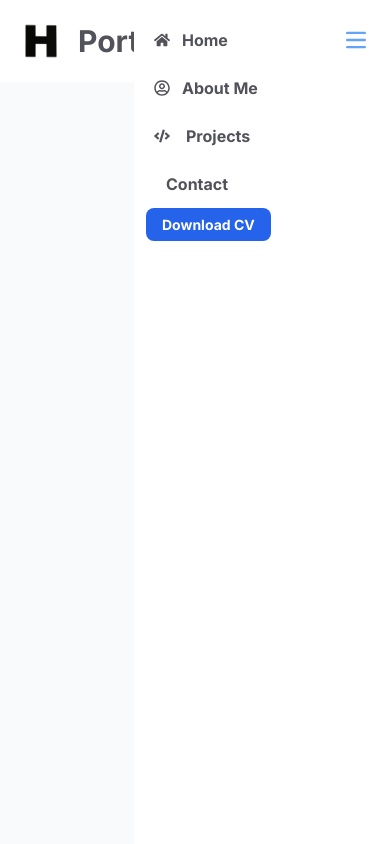
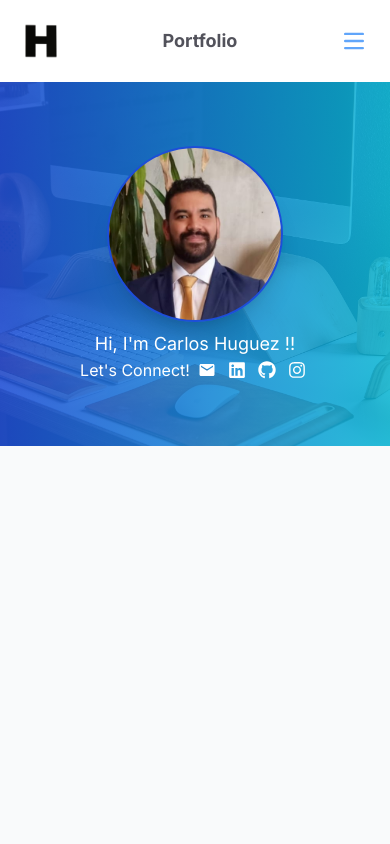
Before and after one commit to Huguez/Portfolio, a Next.js app: page / in a window 390 px wide. Shown: the top 844 px of the page. Built offline with nearby package versions, Linux system fonts and the light colour scheme.

Commit message:
hello message

```diff
--- /dev/null
+++ b/src/app/(pages)/layout.tsx
@@ -0,0 +1,12 @@
+import { Footer, Header, Sidebar } from "@/components";
+
+interface Lprops { children: React.ReactNode; }
+
+export default function Layout({ children }: Lprops ) {
+   return <>
+      <Header />
+      <Sidebar />
+      { children }
+      <Footer />
+   </>;
+}
--- a/src/app/(pages)/page.tsx
+++ b/src/app/(pages)/page.tsx
@@ -1,20 +1,69 @@
-import { Footer, Header, Sidebar } from "@/components";
+import Link from 'next/link';
+import desktop5 from '/public/imgs/Desktop_5.jpg';
+import me from '/public/me/Carlos_Huguez.jpeg';
+
+import { Metadata } from "next/types";
+import { FaGithub, FaInstagram, FaLinkedin } from 'react-icons/fa';
+import { MdEmail } from 'react-icons/md';
+
+export const metadata: Metadata = {
+  title: "Carlos Huguez's Portfolio",
+  description: "Portfolio where show my abilities, capacities, and experience.",
+};
 
 export default function Home() {
-  return (
-    <>
-      <Header />
-      <Sidebar />
-      <main className="bg-gray-50	min-h-screen	">
-        {/* Hello I'm Carlos Huguez */}
+	return (
+		<main className="bg-gray-50	min-h-screen">
 
-        {/* WHO AM I? */}
+			<div className=" relative bg-cover bg-center bg-no-repeat py-16 lg:py-32" style={{ backgroundImage: `url(${ desktop5.src })`, }}>
 
-        {/* Projects */}
+				<div className='absolute inset-0 z-20 opacity-85 bg-gradient-to-r from-blue-700 to-cyan-500 bg-cover bg-center bg-no-repeat' />
 
-        {/* experience */}
-      </main>
-      <Footer />
-    </>
+				<div className='  relative z-30 m-auto'>
+					<div className='flex flex-col lg:flex-row justify-center items-center '>
+
+						<div className='bg-cover bg-center bg-no-repeat h-44 w-44  sm:h-48 sm:w-48  md:h-64 md:w-64 rounded-full border-2 border-blue-700  shadow-xl' style={{ backgroundImage: `url(${ me.src })`, }} >
+						</div>
+
+						<div className='mt-2 md:pl-8 md:mt-0 '>
+							<h2 className='text-white text-center sm:text-left font-header text-lg  md:text-3xl xl:text-4xl'> Hi, I'm Carlos Huguez !! </h2>
+							<div className='flex flex-row justify-center items-center'>
+								<p className='text-white text-center font-header text-base md:text-2xl  xl:text-3xl'>
+									Let's Connect!
+								</p>
+								<ul className="ml-2 flex flex-row gap-x-2 ">
+									<li className="text-lg ">
+										<Link href={"mailto:carlos.huguez@gmail.com"} className="flex flex-row items-center justify-center lg:justify-start text-white   " target="_blank">
+											<MdEmail className="mr-1 md:text-2xl"  />
+										</Link>
+									</li>
+									<li className="text-lg ">
+										<Link href={"https://www.linkedin.com/in/carlos-huguez/"} className="flex flex-row items-center justify-center lg:justify-start text-white   " target="_blank">
+											<FaLinkedin className="mr-1 md:text-2xl"  />
+										</Link>
+									</li>
+									<li className="text-lg ">
+										<Link href={"https://github.com/huguez"} className="flex flex-row items-center justify-center lg:justify-start text-white   " target="_blank">
+											<FaGithub className="mr-1 md:text-2xl"  />
+										</Link>
+									</li>
+									<li className="text-lg ">
+										<Link href={"https://www.instagram.com/__huguez/"} className="flex flex-row items-center justify-center lg:justify-start text-white   " target="_blank">
+											<FaInstagram className="mr-1 md:text-2xl" />
+										</Link>
+									</li>
+								</ul>
+							</div>
+						</div>
+					</div>
+				</div>
+			</div>
+
+      {/* WHO AM I? */}
+
+      {/* Projects */}
+
+      {/* experience */}
+    </main>
   );
 }
--- a/src/app/components/ui/Header.tsx
+++ b/src/app/components/ui/Header.tsx
@@ -12,14 +12,18 @@ export default function Header() {
          <div className="max-w-screen-xl flex flex-wrap items-center justify-between mx-auto p-4">
             <Link href="/" className="flex items-center space-x-3 rtl:space-x-reverse">
                <Image src="/imgs/H-black.jpg" className="rounded-lg" alt="Logo Carlos Huguez's portfolio" width={ 50 } height={ 50 } />
-               <span className="self-center text-3xl whitespace-nowrap font-bold text-zinc-600">Portfolio</span>
+               <span className="hidden sm:block self-center text-3xl whitespace-nowrap font-bold text-zinc-600">Portfolio</span>
             </Link>
+
+            <span className="block sm:hidden text-center text-lg whitespace-nowrap font-bold text-zinc-600">Portfolio</span>
+
             <button onClick={ () => handleSidebar( !showSidebar ) }  className="inline-flex items-center focus:outline-none focus:ring-2 text-blue-400 hover:bg-blue-100 focus:ring-blue-200 p-2 w-10 h-10 justify-center text-sm rounded-lg md:hidden " data-collapse-toggle="navbar-default" type="button"  aria-controls="navbar-default" aria-expanded="false">
                <span className="sr-only">Open main menu</span>
                <svg className="w-5 h-5" aria-hidden="true" xmlns="http://www.w3.org/2000/svg" fill="none" viewBox="0 0 17 14">
                      <path stroke="currentColor" strokeLinecap="round" strokeLinejoin="round" strokeWidth="2" d="M1 1h15M1 7h15M1 13h15"/>
                </svg>
             </button>
+
             <div className="hidden w-full md:block md:w-auto" id="navbar-default">
                <ul className=" flex flex-row p-4 md:p-0 mt-4 md:space-x-8 rtl:space-x-reverse md:mt-0  ">
                   <li>
--- a/src/app/components/ui/Sidebar.tsx
+++ b/src/app/components/ui/Sidebar.tsx
@@ -8,7 +8,7 @@ export default function Sidebar() {
    const { showSidebar, handleSidebar } = useUI()
 
    return <>
-      <aside className={`fixed block md:hidden top-0 ${ showSidebar ? "translate-x-full" : "translate-x-0	" } right-0 z-40 w-64 h-screen transition-all `} aria-label="Sidebar">
+      <aside className={`fixed block md:hidden top-0 ${ showSidebar ? "translate-x-0" : "translate-x-full"  } right-0 z-40 w-64 h-screen transition-all `} aria-label="Sidebar">
 
          <div className="h-full px-3 py-4 overflow-y-auto bg-white ">
 
```
